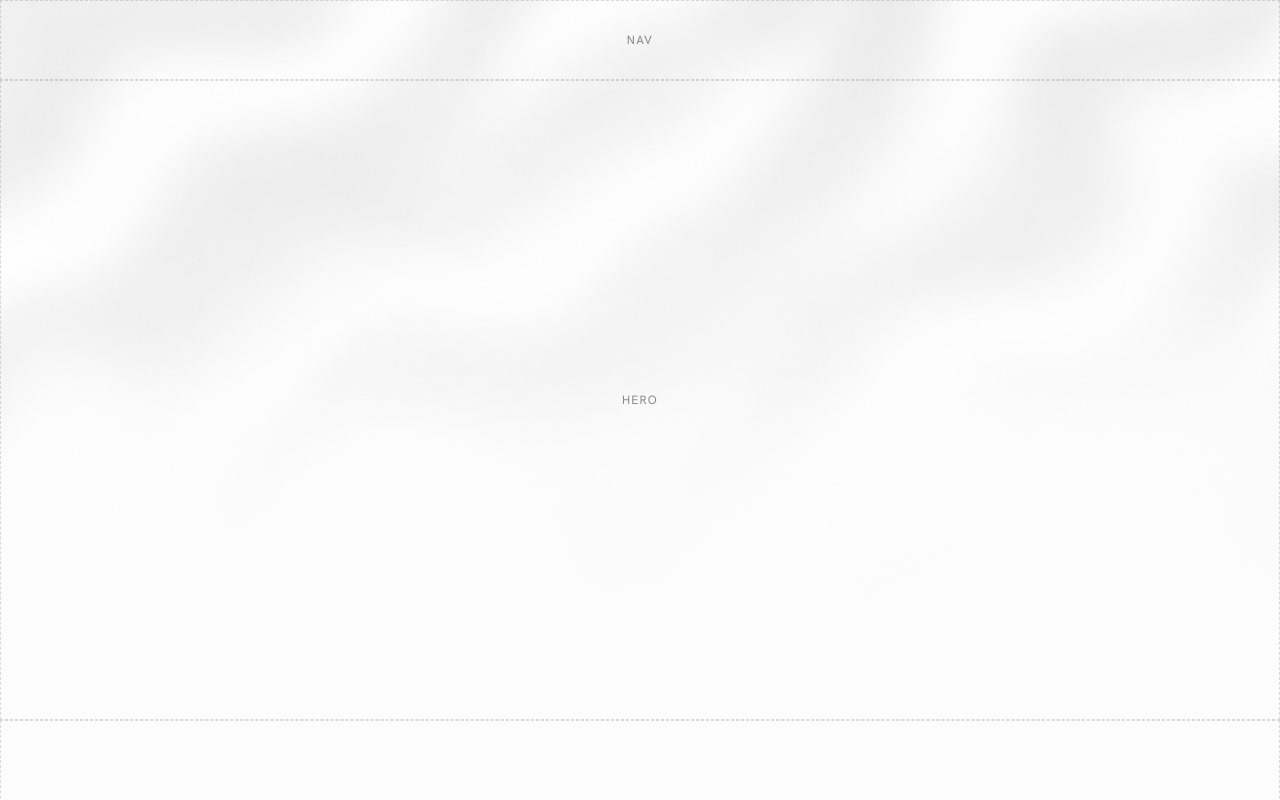
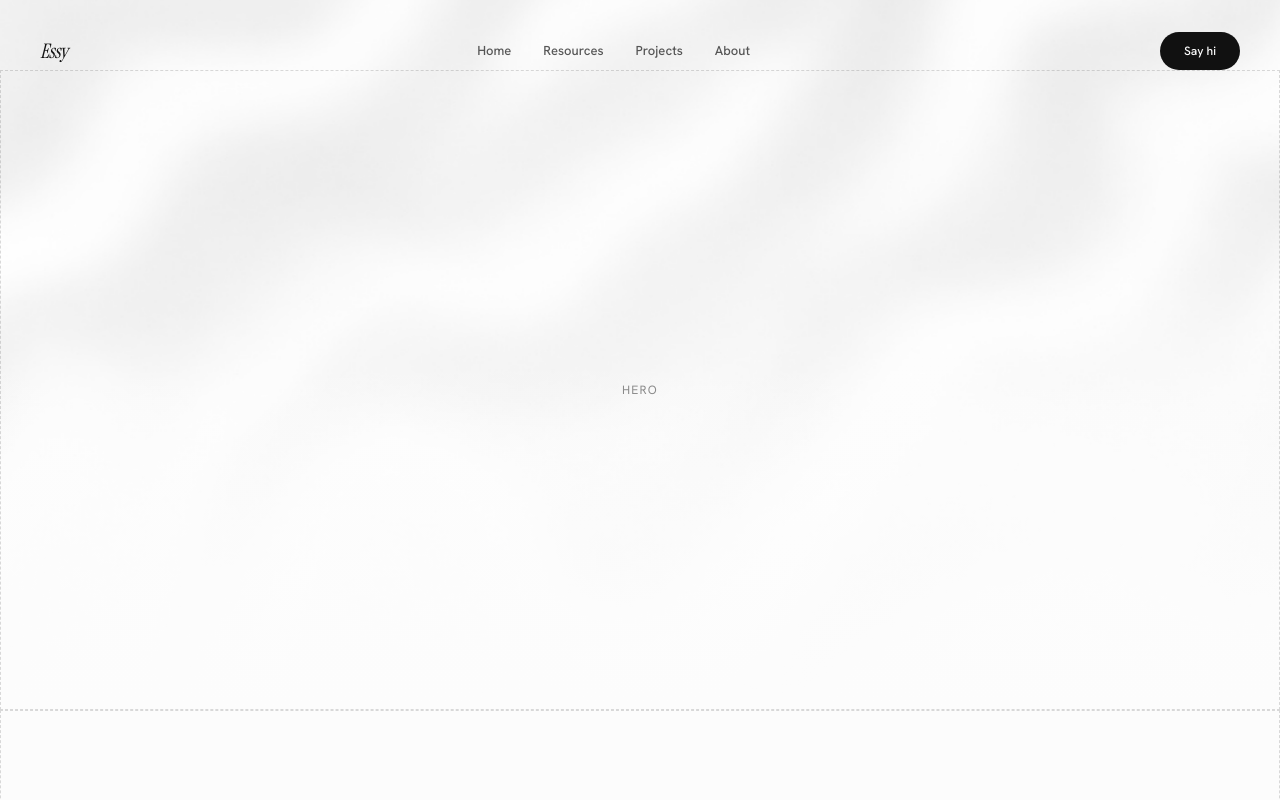
Before and after one commit to onceuponatechie/hello-my-world, a Next.js app: page / in a window 1280 px wide. Shown: the top 800 px of the page. Built offline with nearby package versions, Linux system fonts and the light colour scheme.

Commit message:
feat: port Nav component

```diff
--- a/src/app/page.tsx
+++ b/src/app/page.tsx
@@ -1,3 +1,4 @@
+import { Nav } from "@/components/enigma/Nav";
 import Image from "next/image";
 import heroCover from "@/assets/hero-cover.png";
 
@@ -21,7 +22,7 @@ export default function Home() {
           <div className="pointer-events-none absolute inset-0 bg-gradient-to-b from-transparent via-transparent to-backdrop" />
 
           <div className="relative">
-            <Slot name="Nav" height="h-20" />
+            <Nav />
             <Slot name="Hero" height="h-[80vh]" />
           </div>
         </div>
--- /dev/null
+++ b/src/components/enigma/Nav.tsx
@@ -0,0 +1,71 @@
+"use client";
+
+import { useState } from "react";
+import { Menu, X } from "lucide-react";
+
+const links = [
+  { label: "Home", href: "#top" },
+  { label: "Resources", href: "#resources" },
+  { label: "Projects", href: "#projects" },
+  { label: "About", href: "#about" },
+];
+
+export function Nav() {
+  const [open, setOpen] = useState(false);
+
+  return (
+    <header id="top" className="relative z-40 px-5 pt-6 sm:px-10 sm:pt-8">
+      <div className="flex items-center justify-between gap-4">
+        <a
+          href="#top"
+          className="font-serif text-[20px] italic tracking-tight text-ink"
+        >
+          Essy
+        </a>
+
+        <nav className="hidden items-center gap-8 md:flex">
+          {links.map((l) => (
+            <a
+              key={l.label}
+              href={l.href}
+              className="text-[13px] font-medium text-ink/70 transition-colors hover:text-ink"
+            >
+              {l.label}
+            </a>
+          ))}
+        </nav>
+
+        <div className="flex items-center gap-2">
+          <a
+            href="#contact"
+            className="rounded-full bg-ink px-6 py-2.5 text-[12px] font-medium text-white transition-opacity hover:opacity-90"
+          >
+            Say hi
+          </a>
+          <button
+            onClick={() => setOpen((v) => !v)}
+            aria-label="Menu"
+            className="grid h-10 w-10 place-items-center rounded-full border border-ink/10 bg-card md:hidden"
+          >
+            {open ? <X size={16} /> : <Menu size={16} />}
+          </button>
+        </div>
+      </div>
+
+      {open && (
+        <nav className="mt-4 grid gap-1 rounded-3xl border border-ink/10 bg-card p-3 md:hidden">
+          {links.map((l) => (
+            <a
+              key={l.label}
+              href={l.href}
+              onClick={() => setOpen(false)}
+              className="rounded-2xl px-4 py-2.5 text-[13px] font-medium text-ink/80 hover:bg-black/5"
+            >
+              {l.label}
+            </a>
+          ))}
+        </nav>
+      )}
+    </header>
+  );
+}
```
